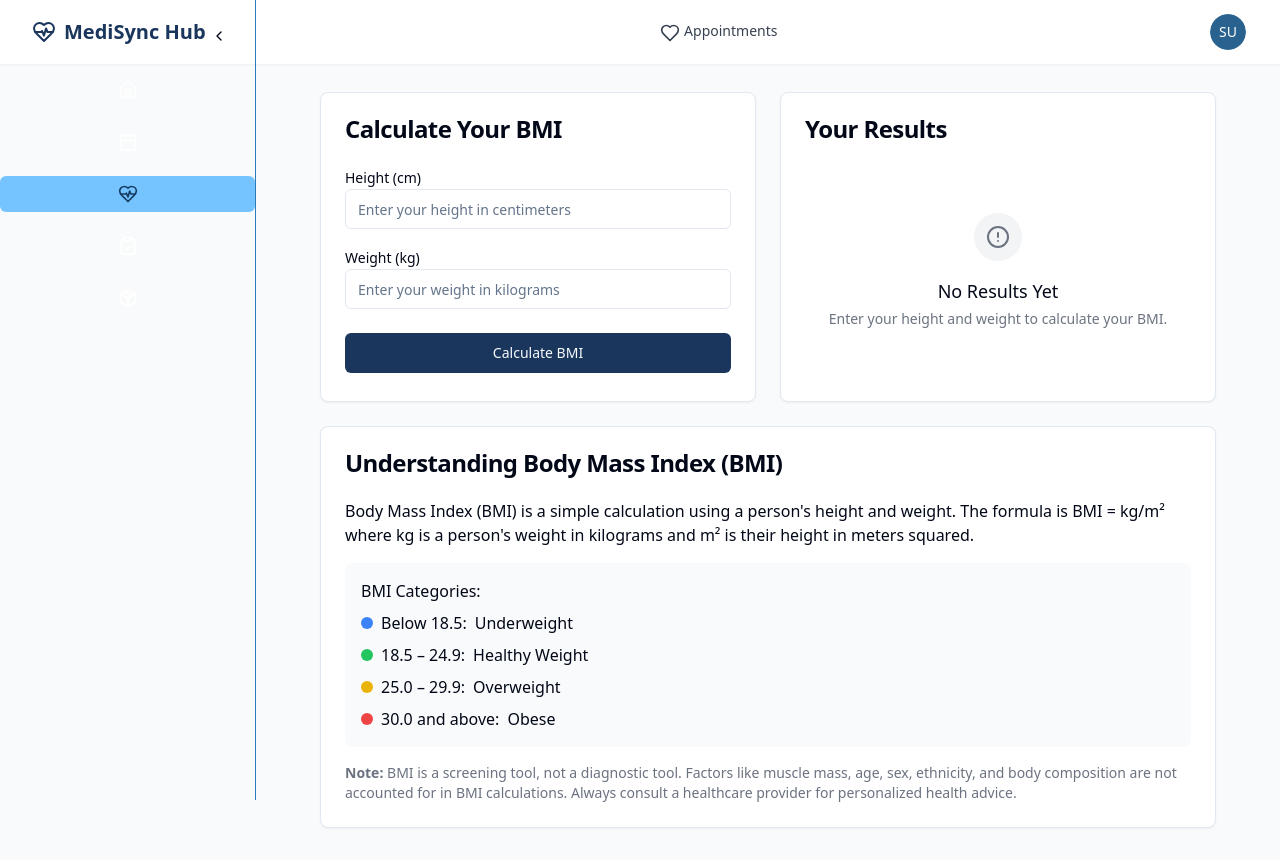
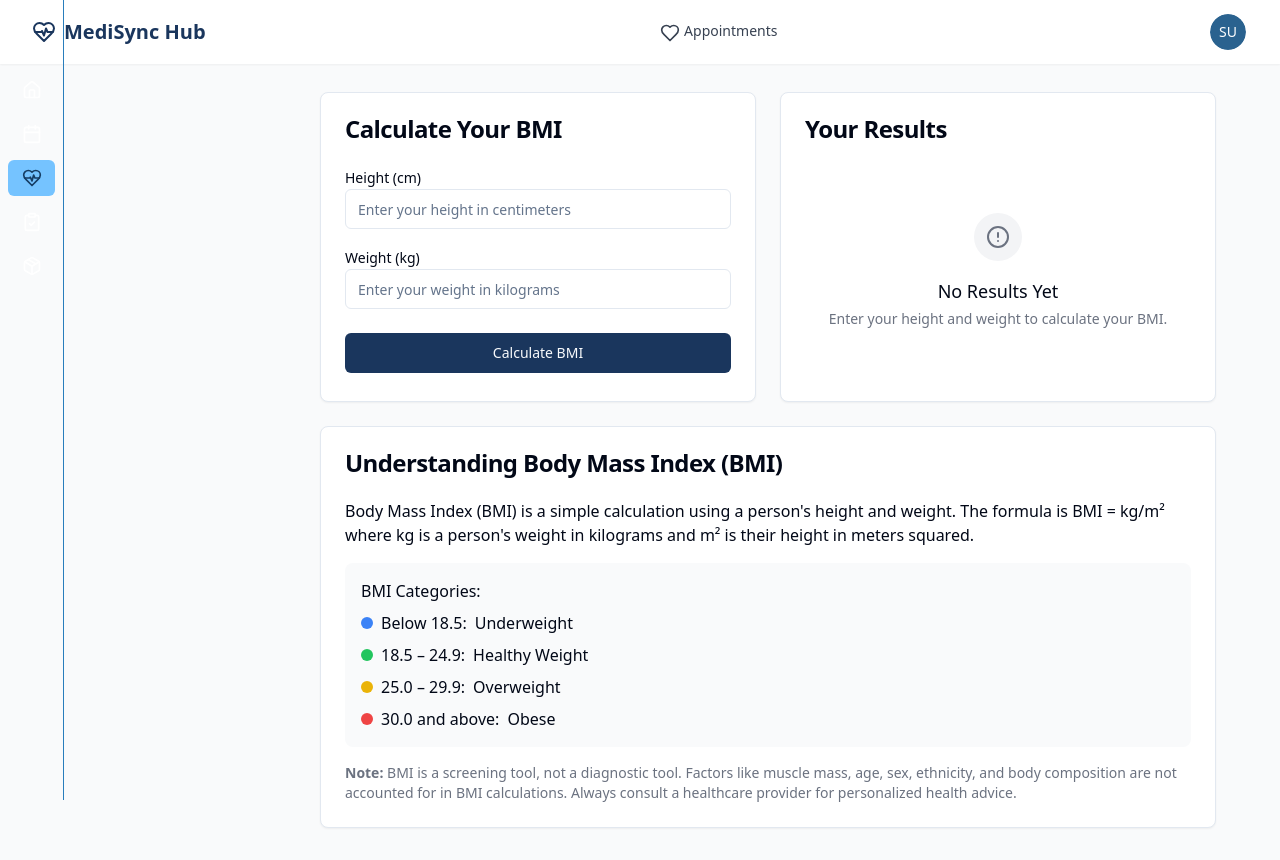
Before and after one commit to tootie29/medisync-hub, a React (Vite) app: page /bmi in a window 1280 px wide. Built offline with nearby package versions, Linux system fonts and the light colour scheme; sample sign-in values are in the browser's storage.

Commit message:
Refactor and improve design
Refactor the codebase and improve the overall design, focusing on the sidebar text visibility. Also, ensure all functionalities are working properly after the changes.

```diff
--- a/src/components/layout/Sidebar.tsx
+++ b/src/components/layout/Sidebar.tsx
@@ -1,14 +1,15 @@
+
 import { NavLink } from "react-router-dom";
 import { Button } from "@/components/ui/button";
 import { cn } from "@/lib/utils";
 import {
   Calendar,
   ChevronLeft,
+  ChevronRight,
   ClipboardCheck,
   HeartPulse,
   Home,
   Package,
-  RefreshCcw,
   Settings,
   UserCircle,
 } from "lucide-react";
@@ -46,39 +47,51 @@ export default function Sidebar({ isSidebarOpen, toggleSidebar }) {
     <div
       className={cn(
         "bg-sidebar-background fixed left-0 top-0 z-50 flex h-full shrink-0 flex-col overflow-y-auto border-r border-sidebar-border py-4 transition-all duration-300",
-        isSidebarOpen ? "w-64" : "w-16",
-        !isSidebarOpen && "hover:w-64",
+        isSidebarOpen ? "w-64" : "w-16"
       )}
     >
-      <div className="flex items-center justify-end px-4">
+      <div className="flex items-center justify-between px-4">
+        <div className={cn("font-bold text-white text-lg", !isSidebarOpen && "hidden")}>
+          MedCenter
+        </div>
         <Button
           variant="ghost"
           size="icon"
           onClick={toggleSidebar}
-          className="rounded-full p-1.5"
+          className="rounded-full p-1.5 text-white hover:bg-sidebar-accent hover:text-sidebar-accent-foreground"
         >
-          <ChevronLeft className="h-6 w-6" />
+          {isSidebarOpen ? (
+            <ChevronLeft className="h-6 w-6" />
+          ) : (
+            <ChevronRight className="h-6 w-6" />
+          )}
           <span className="sr-only">Toggle sidebar</span>
         </Button>
       </div>
 
-      <div className="flex flex-col gap-4 py-4">
+      <div className="flex flex-col gap-2 py-4 px-2">
         {routes.map((route) => (
           <NavLink
             key={route.path}
             to={route.path}
             className={({ isActive }) =>
               cn(
-                "group flex items-center gap-3 rounded-md px-4 py-2 text-sm font-medium transition-all hover:bg-sidebar-accent hover:text-sidebar-accent-foreground",
+                "group flex items-center gap-3 rounded-md px-3 py-2 text-sm font-medium transition-all",
+                "text-white hover:bg-sidebar-accent hover:text-sidebar-accent-foreground",
                 isActive
                   ? "bg-sidebar-accent text-sidebar-accent-foreground"
                   : "text-sidebar-foreground",
-                !isSidebarOpen && "justify-center",
+                !isSidebarOpen && "justify-center px-2"
               )
             }
           >
             <route.icon className="h-5 w-5" />
-            {isSidebarOpen && <span>{route.name}</span>}
+            {isSidebarOpen && <span className="whitespace-nowrap">{route.name}</span>}
+            {!isSidebarOpen && (
+              <span className="absolute left-full top-1/2 ml-2 -translate-y-1/2 rounded-md bg-sidebar-background px-2 py-1 text-xs font-semibold text-white opacity-0 group-hover:opacity-100 transition-opacity duration-300">
+                {route.name}
+              </span>
+            )}
           </NavLink>
         ))}
       </div>
--- a/src/types/index.ts
+++ b/src/types/index.ts
@@ -1,3 +1,4 @@
+
 export type UserRole = 'student' | 'staff' | 'doctor' | 'admin';
 
 export interface User {
@@ -53,9 +54,12 @@ export interface Appointment {
 export interface Medicine {
   id: string;
   name: string;
+  category: string;
+  quantity: number;
+  threshold: number;
+  unit: string;
   description?: string;
   dosage?: string;
-  quantity: number;
   expiryDate?: string;
   supplier?: string;
   createdAt: string;
@@ -194,9 +198,12 @@ export const SAMPLE_MEDICINES: Medicine[] = [
   {
     id: '1',
     name: 'Paracetamol',
+    category: 'Painkillers',
+    quantity: 100,
+    threshold: 20,
+    unit: 'tablets',
     description: 'Pain reliever and fever reducer',
     dosage: '500mg',
-    quantity: 100,
     expiryDate: '2024-06-30',
     supplier: 'PharmaCorp',
     createdAt: '2023-01-15T08:00:00Z',
@@ -205,9 +212,12 @@ export const SAMPLE_MEDICINES: Medicine[] = [
   {
     id: '2',
     name: 'Ibuprofen',
+    category: 'Anti-inflammatory',
+    quantity: 50,
+    threshold: 15,
+    unit: 'tablets',
     description: 'Non-steroidal anti-inflammatory drug',
     dosage: '400mg',
-    quantity: 50,
     expiryDate: '2024-08-15',
     supplier: 'MediSupply',
     createdAt: '2023-01-20T10:15:00Z',
@@ -216,9 +226,12 @@ export const SAMPLE_MEDICINES: Medicine[] = [
   {
     id: '3',
     name: 'Amoxicillin',
+    category: 'Antibiotics',
+    quantity: 30,
+    threshold: 10,
+    unit: 'capsules',
     description: 'Antibiotic medication',
     dosage: '250mg',
-    quantity: 30,
     expiryDate: '2023-12-31',
     supplier: 'PharmaCorp',
     createdAt: '2023-02-01T14:30:00Z',
```
